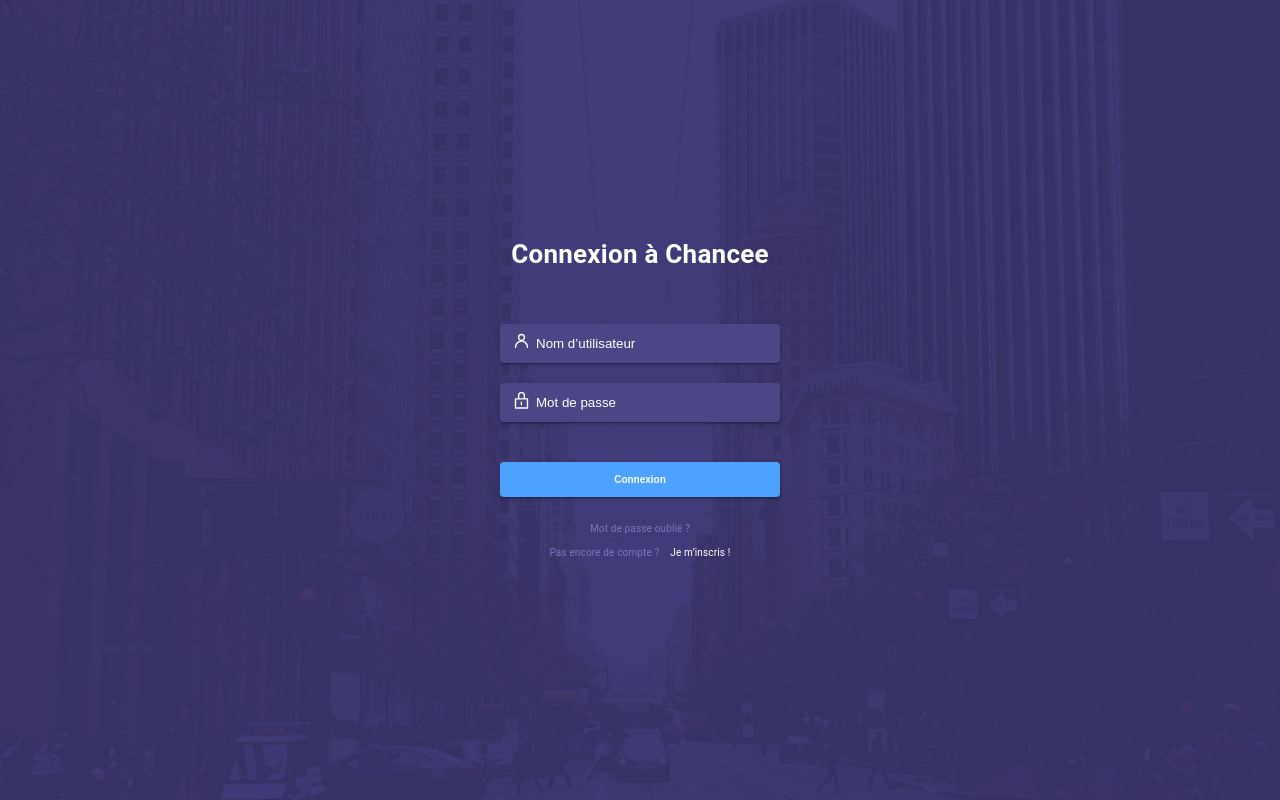
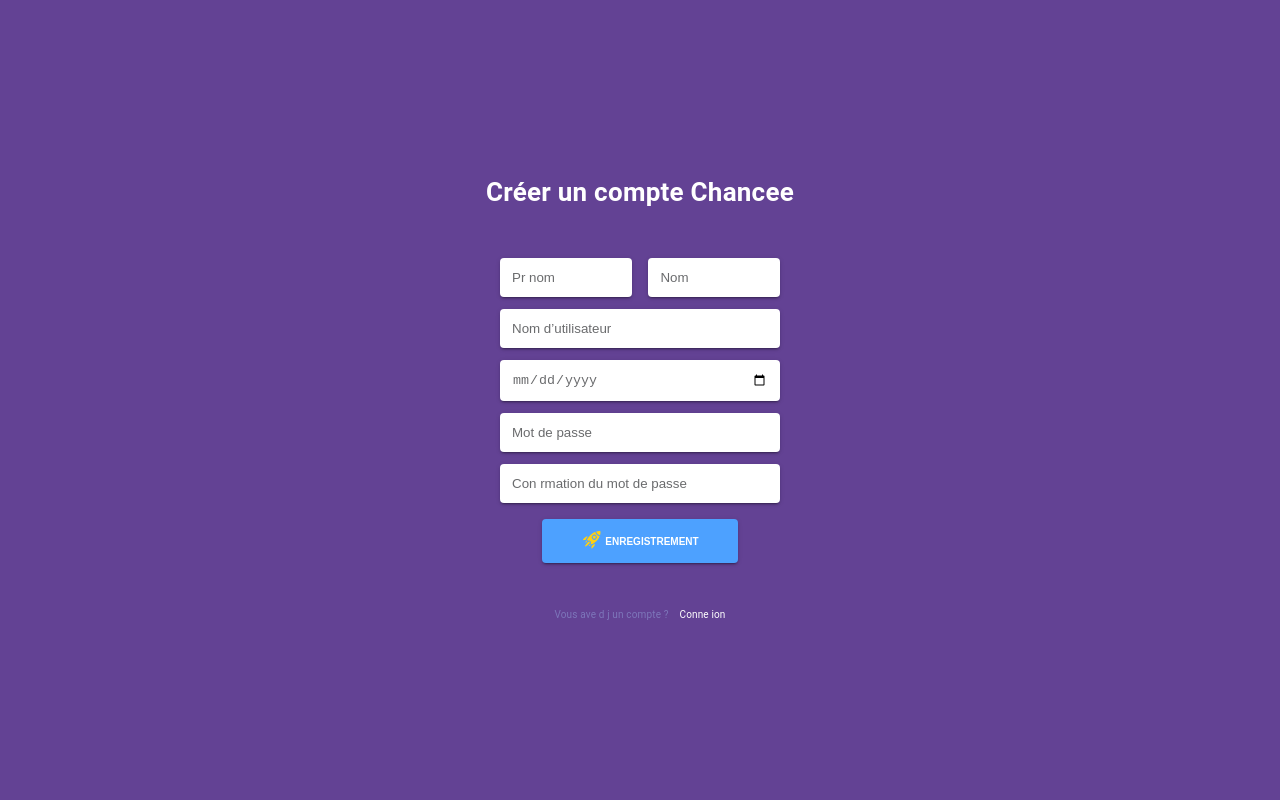
Before and after one commit to yousufkalim/chancee-react, a React (Create React App) app: page /register in a window 1280 px wide. Before the commit this address led to /. Built offline with nearby package versions, Linux system fonts and the light colour scheme.

Commit message:
Register User

```diff
--- a/src/components/Button.js
+++ b/src/components/Button.js
@@ -30,7 +30,7 @@ export default function Button(props) {
   const classes = useStyles();
 
   return (
-    <button className={classes.button} type={props.type}>
+    <button className={classes.button} type={props.type} style={props.style}>
       {props.children}
       {props.text}
     </button>
--- a/src/components/Input.js
+++ b/src/components/Input.js
@@ -6,13 +6,12 @@ export default function Login(props) {
     root: {
       width: "100%",
       padding: "0 12px",
-      backgroundColor: "#4C4686",
+      backgroundColor: props.color ? props.color : "#fff",
       borderRadius: 4,
       display: "flex",
       flexDirection: "row",
       alignItems: "center",
       justifyContent: "center",
-      color: "#fff",
       overflow: "hidden",
       transition: "background-color 200ms cubic-bezier(0.0, 0, 0.2, 1) 0ms",
       boxShadow:
@@ -22,12 +21,12 @@ export default function Login(props) {
       width: "100%",
       height: "100%",
       padding: "12px 0",
-      color: "#fff",
+      color: props.color ? "#fff" : "#6a6b6d",
       backgroundColor: "transparent",
       border: 0,
       outline: 0,
       "&::placeholder": {
-        color: "#fff",
+        color: props.color ? "#fff" : "#6a6b6d",
       },
     },
   }));
--- a/src/container/Chancee.js
+++ b/src/container/Chancee.js
@@ -7,6 +7,7 @@ import {
 
 // import * as actionTypes from "../store/actions/actionTypes";
 import Login from "../pages/Login";
+import Register from "../pages/Register";
 
 const LFS = () => {
   const store = useSelector((state) => state);
@@ -60,6 +61,7 @@ const LFS = () => {
   ) : (
     <Switch>
       <Route exact path="/" component={Login} />
+      <Route exact path="/register" component={Register} />
       <Redirect from="*" to="/" />
     </Switch>
   );
--- a/src/pages/Login.js
+++ b/src/pages/Login.js
@@ -66,6 +66,7 @@ const useStyles = makeStyles((theme) => ({
     color: "#FFF",
     fontSize: 10,
     margin: "5px 0",
+    textDecoration: "none",
   },
   forgotRow: {
     display: "flex",
@@ -97,11 +98,12 @@ export default function Login(props) {
       <div className={classes.form}>
         <div className={classes.formItem}>
           <Input
+            type="email"
             name="email"
+            color="#4C4686"
             placeholder="Nom d’utilisateur"
             value={values.email}
             onChange={handleChange("email")}
-            type="text"
           >
             <SvgIcon className={classes.icon}>
               <path
@@ -113,11 +115,12 @@ export default function Login(props) {
         </div>
         <div className={classes.formItem}>
           <Input
+            type="password"
             name="password"
+            color="#4C4686"
             placeholder="Mot de passe"
             value={values.password}
             onChange={handleChange("password")}
-            type="password"
           >
             <SvgIcon className={classes.icon}>
               <path
@@ -135,11 +138,11 @@ export default function Login(props) {
         Mot de passe oublié ?
       </Link>
       <div className={classes.forgotRow}>
-        <Link to="/" className={classes.forgotText}>
-          Pas encore de compte ?
+        <div className={classes.forgotText}>Pas encore de compte ?</div>
+        &nbsp;&nbsp;&nbsp;
+        <Link to="/register" className={classes.forgotTextWhite}>
+          Je m’inscris !
         </Link>
-        &nbsp;&nbsp;&nbsp;
-        <div className={classes.forgotTextWhite}>Je m’inscris !</div>
       </div>
     </div>
   );
--- a/src/pages/Register.js
+++ b/src/pages/Register.js
@@ -6,7 +6,6 @@ import Typography from "@material-ui/core/Typography";
 import SvgIcon from "@material-ui/core/SvgIcon";
 
 import * as actionTypes from "../store/actions/actionTypes";
-import LoginBG from "../assets/images/login.png";
 import Input from "../components/Input";
 import Button from "../components/Button";
 
@@ -14,12 +13,7 @@ const useStyles = makeStyles((theme) => ({
   root: {
     height: "100vh",
     width: "100vw",
-    backgroundImage: `url(${LoginBG})`,
-    backgroundRepeat: "no-repeat",
-    backgroundColor:
-      theme.palette.type === "light"
-        ? theme.palette.grey[50]
-        : theme.palette.grey[900],
+    backgroundColor: "#634294",
     backgroundSize: "cover",
     backgroundPosition: "center",
     display: "flex",
@@ -40,12 +34,23 @@ const useStyles = makeStyles((theme) => ({
     alignItems: "center",
     justifyContent: "center",
   },
+  formRow: {
+    width: "100%",
+    margin: "6px 0",
+    display: "flex",
+    flexDirection: "row",
+    alignItems: "center",
+    justifyContent: "space-between",
+  },
+  formRowItem: {
+    width: "47%",
+  },
   formItem: {
     width: "100%",
-    margin: "10px 0",
+    margin: "6px 0",
   },
   icon: {
-    color: "#fff",
+    color: "#ffd012",
     height: 20,
     display: "flex",
     flexDirection: "row",
@@ -54,7 +59,12 @@ const useStyles = makeStyles((theme) => ({
   },
   submitButton: {
     width: "100%",
-    margin: "30px 0 20px 0",
+    marginTop: 10,
+    marginBottom: 40,
+    display: "flex",
+    flexDirection: "row",
+    alignItems: "center",
+    justifyContent: "center",
   },
   forgotText: {
     color: "#7D76BA",
@@ -66,6 +76,7 @@ const useStyles = makeStyles((theme) => ({
     color: "#FFF",
     fontSize: 10,
     margin: "5px 0",
+    textDecoration: "none",
   },
   forgotRow: {
     display: "flex",
@@ -93,23 +104,47 @@ export default function Register(props) {
 
   return (
     <div className={classes.root}>
-      <Typography className={classes.header}>Connexion à Chancee</Typography>
+      <Typography className={classes.header}>
+        Créer un compte Chancee
+      </Typography>
       <div className={classes.form}>
+        <div className={classes.formRow}>
+          <div className={classes.formRowItem}>
+            <Input
+              type="text"
+              name="firstName"
+              placeholder="Pr nom"
+              value={values.firstName}
+              onChange={handleChange("firstName")}
+            />
+          </div>
+          <div className={classes.formRowItem}>
+            <Input
+              type="text"
+              name="lastName"
+              placeholder="Nom"
+              value={values.lastName}
+              onChange={handleChange("lastName")}
+            />
+          </div>
+        </div>
         <div className={classes.formItem}>
           <Input
+            type="email"
             name="email"
             placeholder="Nom d’utilisateur"
             value={values.email}
             onChange={handleChange("email")}
-            type="text"
-          >
-            <SvgIcon className={classes.icon}>
-              <path
-                d="M17,17.147a.833.833,0,1,1-1.665,0A6.444,6.444,0,0,0,9,10.617a6.444,6.444,0,0,0-6.341,6.53A.846.846,0,0,1,1.825,18a.845.845,0,0,1-.832-.858A8.222,8.222,0,0,1,6.815,9.221,4.441,4.441,0,0,1,4.7,5.426,4.373,4.373,0,0,1,9,1a4.372,4.372,0,0,1,4.3,4.43,4.443,4.443,0,0,1-2.117,3.795A8.222,8.222,0,0,1,17,17.147ZM9,2.712A2.678,2.678,0,0,0,6.363,5.426a2.637,2.637,0,1,0,5.271,0A2.678,2.678,0,0,0,9,2.712Z"
-                fill="currentColor"
-              />
-            </SvgIcon>
-          </Input>
+          />
+        </div>
+        <div className={classes.formItem}>
+          <Input
+            type="date"
+            name="date"
+            placeholder="Date de naissance"
+            value={values.date}
+            onChange={handleChange("date")}
+          />
         </div>
         <div className={classes.formItem}>
           <Input
@@ -118,28 +153,91 @@ export default function Register(props) {
             value={values.password}
             onChange={handleChange("password")}
             type="password"
+          />
+        </div>
+        <div className={classes.formItem}>
+          <Input
+            type="password"
+            name="confirmPassword"
+            placeholder="Con rmation du mot de passe"
+            value={values.confirmPassword}
+            onChange={handleChange("confirmPassword")}
+          />
+        </div>
+        <div className={classes.submitButton}>
+          <Button
+            type="submit"
+            text="ENREGISTREMENT"
+            onClick={onSubmit}
+            style={{ width: "70%" }}
           >
             <SvgIcon className={classes.icon}>
               <path
-                d="M16.173,20H1.819a.809.809,0,0,1-.825-.793V8.224a.809.809,0,0,1,.825-.793H4.741V4.1A4.18,4.18,0,0,1,9,.007,4.179,4.179,0,0,1,13.25,4.1V7.431h2.923A.81.81,0,0,1,17,8.224V19.21a.81.81,0,0,1-.825.793ZM11.6,4.1A2.558,2.558,0,0,0,9,1.593,2.558,2.558,0,0,0,6.391,4.1V7.431H11.6V4.1Zm3.748,4.921H2.644v9.4h12.7v-9.4Zm-6.471,2.43a.809.809,0,0,1,.825.793v3.032a.826.826,0,0,1-1.65,0V12.24a.809.809,0,0,1,.825-.793Z"
+                id="Path_750"
+                data-name="Path 750"
+                d="M76.072,294.676a.615.615,0,0,0,.114.71l.15.15c.434-.514.939-1.072,1.552-1.685.043-.043.088-.064.131-.1l-.966-.966C76.493,293.8,76.165,294.49,76.072,294.676Zm0,0"
+                transform="translate(-73.013 -281.248)"
+                fill="currentColor"
+              />
+              <path
+                id="Path_751"
+                data-name="Path 751"
+                d="M170.936,404.912c-.615.615-1.171,1.121-1.682,1.555l.2.2a.614.614,0,0,0,.715.112c.318-.164.818-.4,1.88-.99l-1.011-1.011C171,404.824,170.979,404.868,170.936,404.912Zm0,0"
+                transform="translate(-162.587 -388.836)"
+                fill="currentColor"
+              />
+              <path
+                id="Path_752"
+                data-name="Path 752"
+                d="M67.5,323.652c-.444-.444-1.691-.046-2.277.54a16.327,16.327,0,0,0-3.244,4.172.614.614,0,0,0,.821.82,16.447,16.447,0,0,0,4.16-3.255c.644-.645.962-1.855.541-2.276Zm0,0"
+                transform="translate(-59.477 -310.721)"
+                fill="currentColor"
+              />
+              <path
+                id="Path_753"
+                data-name="Path 753"
+                d="M1.917,171.652.181,173.388a.614.614,0,0,0,.593,1.027,5.045,5.045,0,0,1,2.32-.215,32.944,32.944,0,0,1,2.541-3.877C5.115,169.989,3.394,170.175,1.917,171.652Zm0,0"
+                transform="translate(-0.001 -163.478)"
+                fill="currentColor"
+              />
+              <path
+                id="Path_754"
+                data-name="Path 754"
+                d="M255.573,396.68a.613.613,0,0,0,.71-.114l1.737-1.736c1.344-1.345,1.581-3.08,1.276-3.63a35.037,35.037,0,0,1-3.88,2.522,7.523,7.523,0,0,1-.174,2.32A.613.613,0,0,0,255.573,396.68Zm0,0"
+                transform="translate(-245.182 -375.79)"
+                fill="currentColor"
+              />
+              <path
+                id="Path_755"
+                data-name="Path 755"
+                d="M296.3,143.211a1.842,1.842,0,1,0,2.6,0A1.844,1.844,0,0,0,296.3,143.211Zm0,0"
+                transform="translate(-284.113 -137.053)"
+                fill="currentColor"
+              />
+              <path
+                id="Path_756"
+                data-name="Path 756"
+                d="M407.97.6A.613.613,0,0,0,407.4.034a12.137,12.137,0,0,0-4.482.522,5.154,5.154,0,0,0,1.527,3,5.138,5.138,0,0,0,3.057,1.524A12.7,12.7,0,0,0,407.97.6Zm0,0"
+                transform="translate(-387.05 -0.001)"
+                fill="currentColor"
+              />
+              <path
+                id="Path_757"
+                data-name="Path 757"
+                d="M130.656,28.373a6.45,6.45,0,0,1-1.846-3.44c-3.687,1.512-7.216,4.814-10,9.452l1.385,1.385a2.585,2.585,0,0,1,2.825.243,2.583,2.583,0,0,1,.242,2.824l1.431,1.431c3.569-2.151,7.724-5.539,9.49-10.048A6.419,6.419,0,0,1,130.656,28.373Zm-.868,5.209a3.07,3.07,0,1,1,0-4.341A3.073,3.073,0,0,1,129.788,33.583Zm0,0"
+                transform="translate(-114.127 -23.951)"
                 fill="currentColor"
               />
             </SvgIcon>
-          </Input>
-        </div>
-        <div className={classes.submitButton}>
-          <Button type="submit" text="Connexion" onClick={onSubmit} />
+          </Button>
         </div>
       </div>
-      <Link to="/" className={classes.forgotText}>
-        Mot de passe oublié ?
-      </Link>
       <div className={classes.forgotRow}>
-        <Link to="/" className={classes.forgotText}>
-          Pas encore de compte ?
+        <div className={classes.forgotText}>Vous ave d j un compte ?</div>
+        &nbsp;&nbsp;&nbsp;
+        <Link to="/" className={classes.forgotTextWhite}>
+          Conne ion
         </Link>
-        &nbsp;&nbsp;&nbsp;
-        <div className={classes.forgotTextWhite}>Je m’inscris !</div>
       </div>
     </div>
   );
```
Also changed, not shown: src/assets/icons/rocket.svg (deleted).
